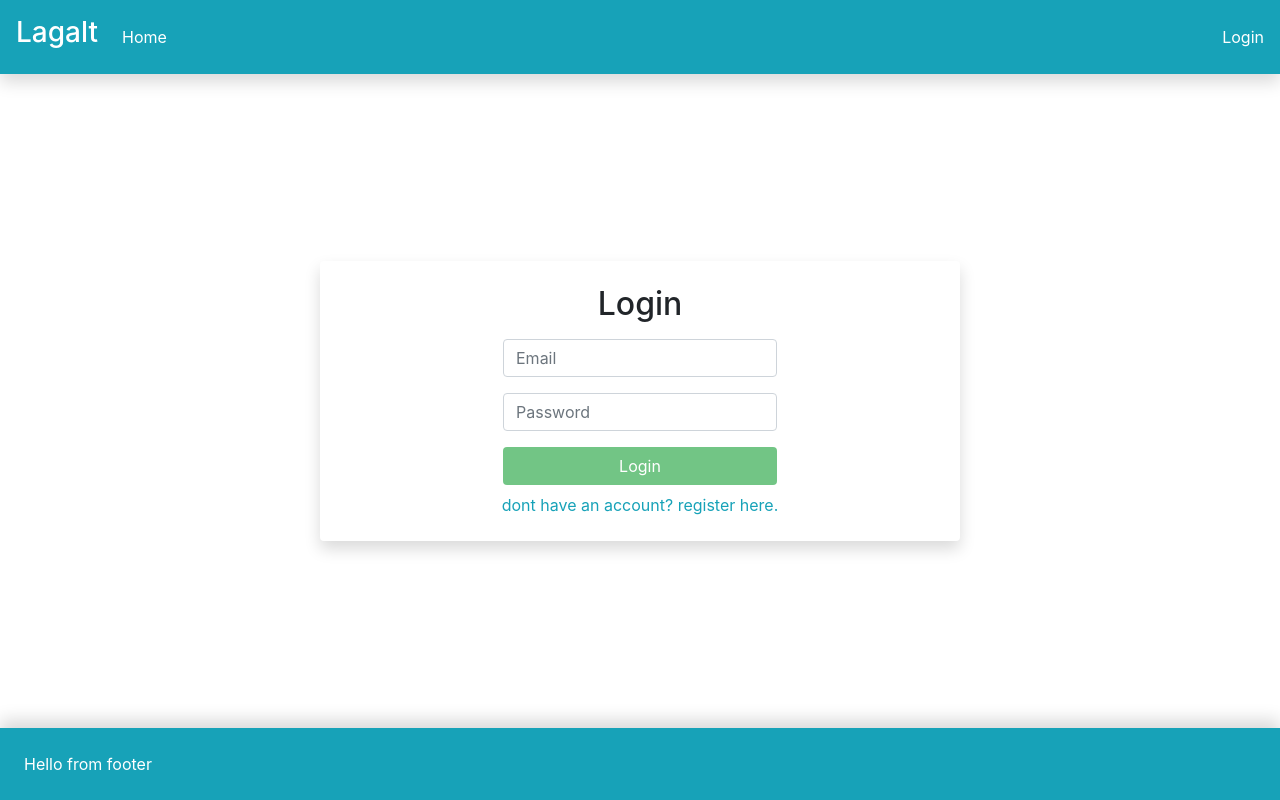
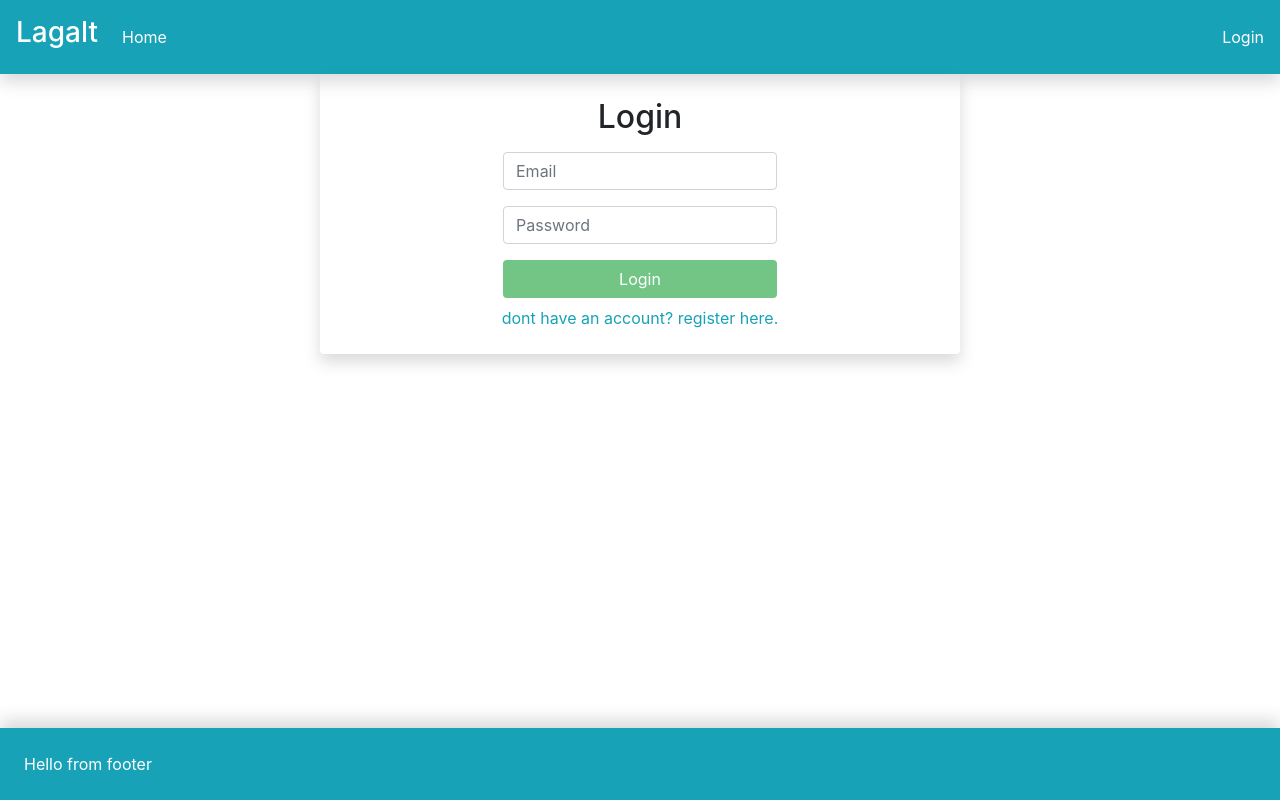
Before and after one commit to iamnuno/lagalt, a Vue app: page /login in a window 1280 px wide. Built offline with nearby package versions, Linux system fonts and the light colour scheme; no server answers.

Commit message:
Fix: handles empty pages on load

```diff
--- a/src/App.vue
+++ b/src/App.vue
@@ -1,7 +1,9 @@
 <template>
   <div id="app">
     <Header />
-    <router-view />
+    <div class="flex-grow-1">
+      <router-view />
+    </div>
     <Footer />
   </div>
 </template>
```
